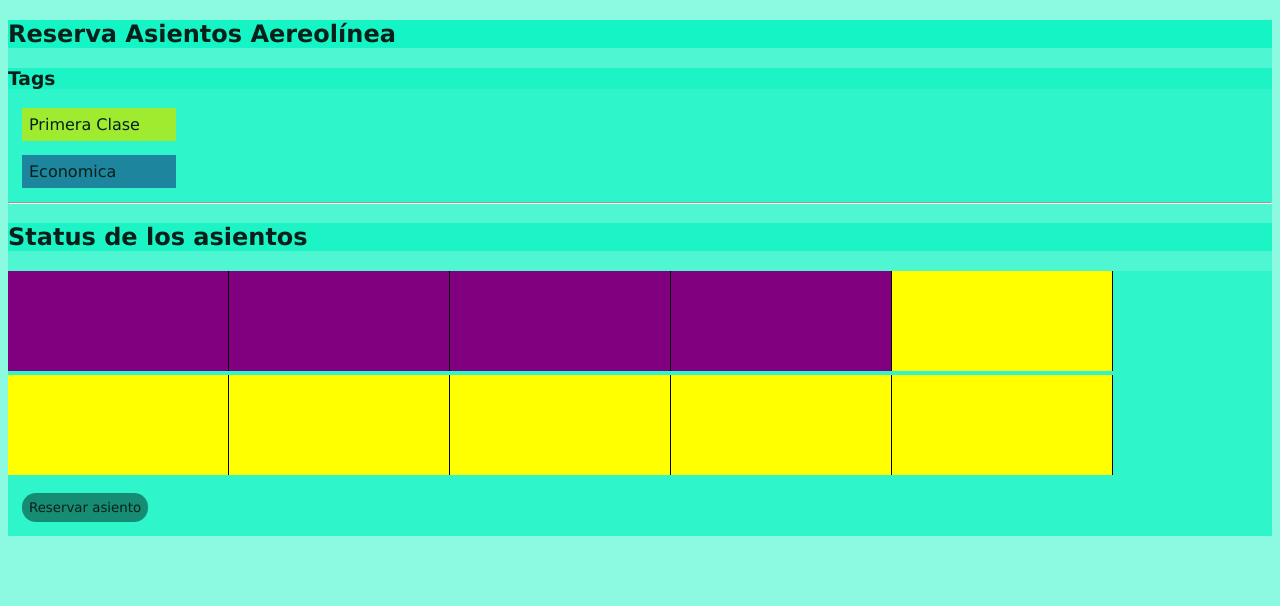
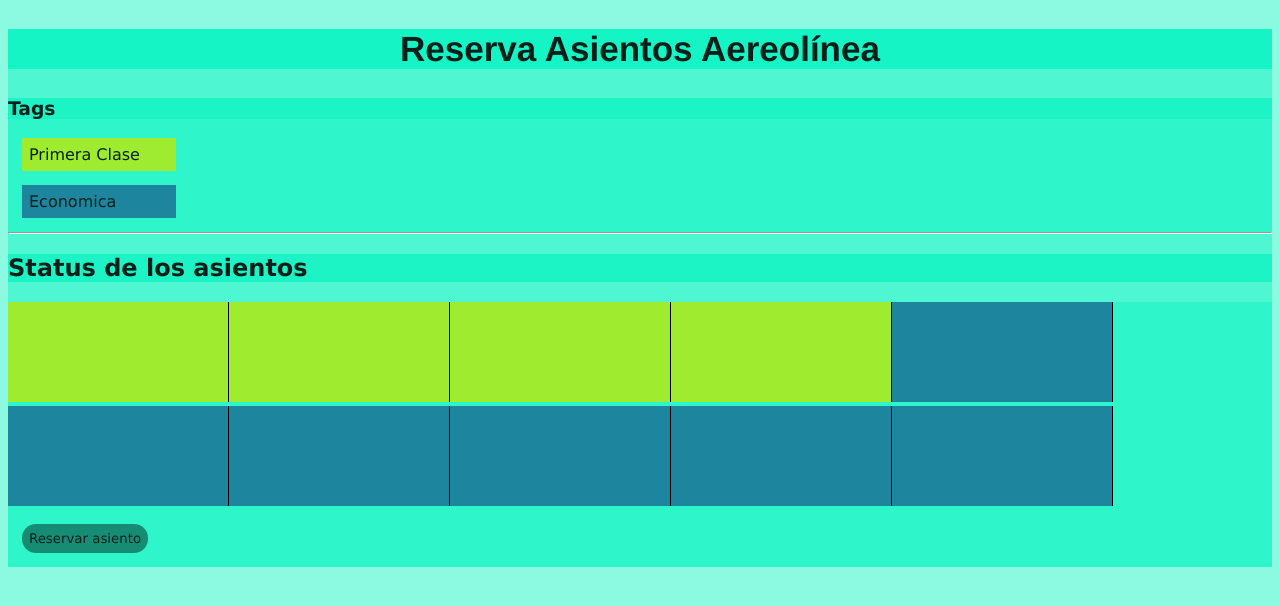
Before and after one commit to MarinaRH/ReservasM, a plain HTML site: page index.html in a window 1280 px wide. Drawn offline with Linux system fonts and the light colour scheme.

Commit message:
Modificando eventos de js

```diff
--- a/index.html
+++ b/index.html
@@ -1,18 +1,14 @@
 <!DOCTYPE html>
 <html lang="en">
-
 <head>
   <meta charset="UTF-8">
-  <meta name="viewport" content="width=device-width, initial-scale=1.0">
-  <meta http-equiv="X-UA-Compatible" content="ie=edge">
   <link rel="stylesheet" href="css/main.css">
-  <title>Document</title>
+  <title>Reservar asientos Aereolínea</title>
 </head>
-
 <body>
   <header>
     <nav>
-      <h1>Reserva Asientos Aereolínea</h1>
+      <h1 class="tit">Reserva Asientos Aereolínea</h1>
     </nav>
   </header>
 
@@ -36,5 +32,4 @@
   <section id="tickets"> </section>
   <script src="js/app.js"></script>
 </body>
-
 </html>
--- a/js/app.js
+++ b/js/app.js
@@ -28,9 +28,9 @@ var paintSeats = function (array) {
     //que seria del indice 0 al indice 3, los vamos a representar de
     //
     if (i < 4) {
-      seat.style.background = 'purple';
+      seat.style.background = 'rgba(185, 233, 12, 0.808)';
     } else {
-      seat.style.background = 'yellow';
+      seat.style.background = 'rgba(23, 87, 139, 0.705)';
     }
     containerSeats.appendChild(seat);
   }
```
